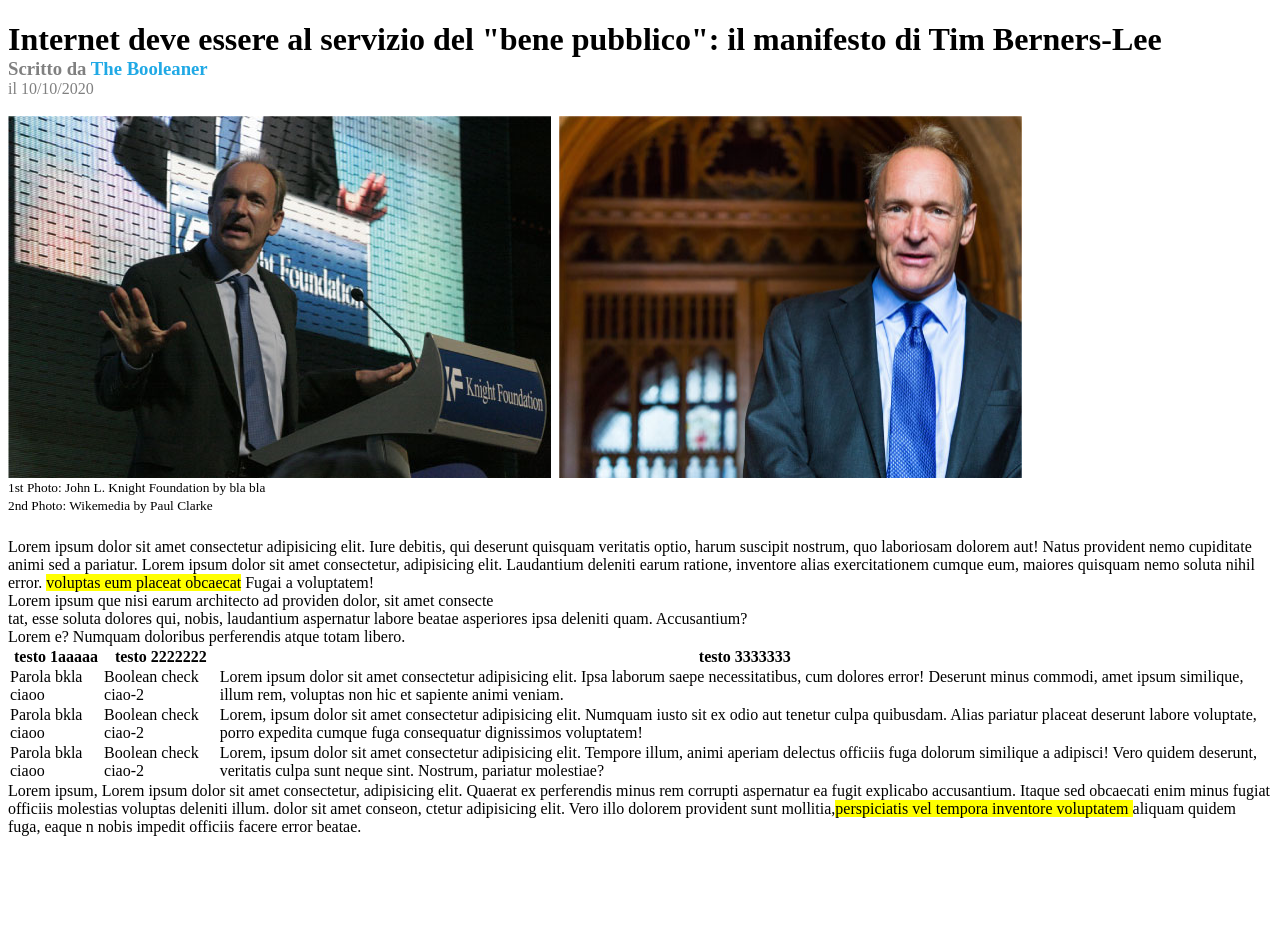
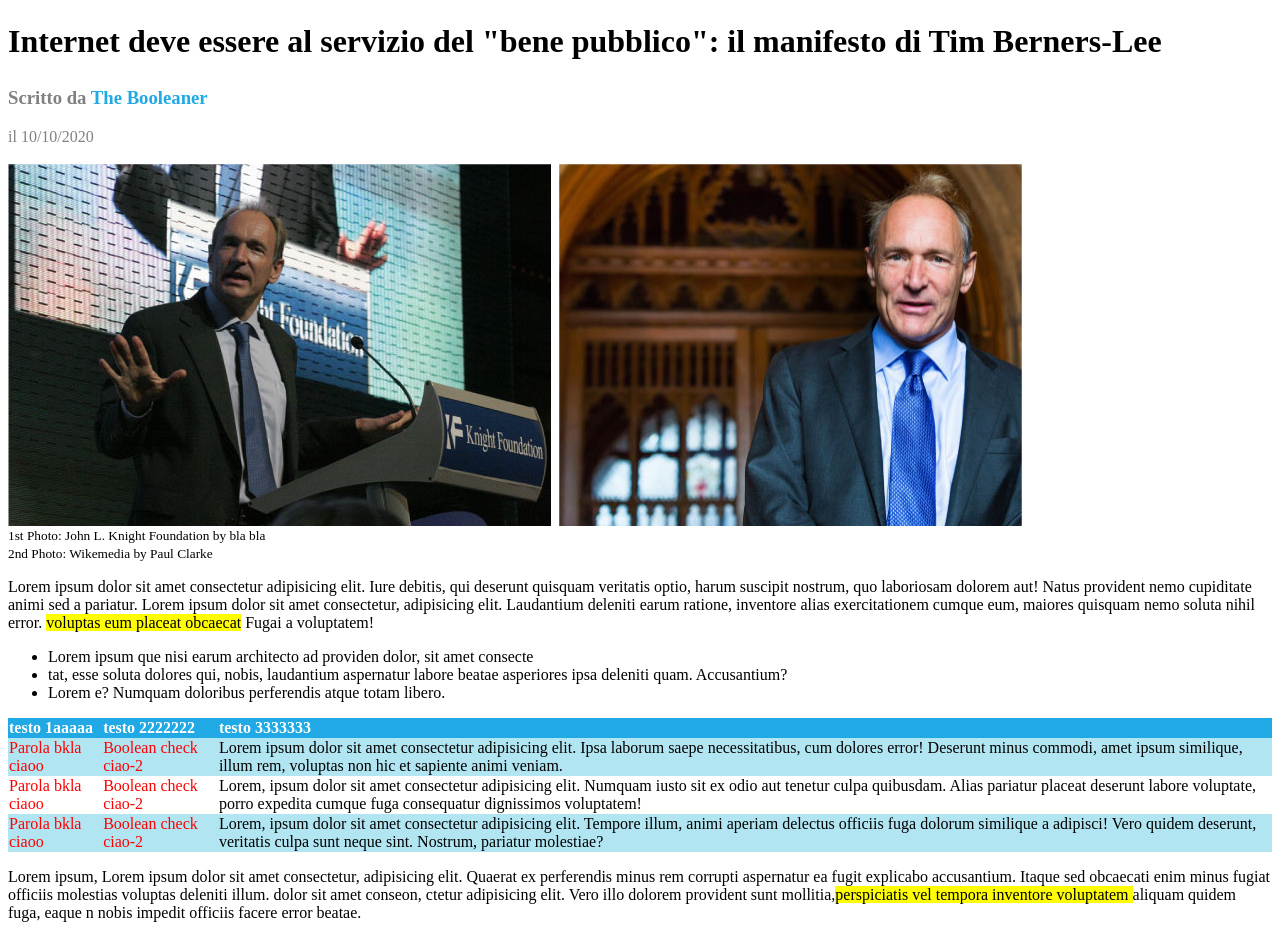
Before and after one commit to dav100ide/html-css-booleaner, a plain HTML site: page index.html in a window 1280 px wide. Shown: the part 103-1041 px from the top of the page. Before the commit the page ends 963 px from the top, so only its background shows below. Drawn offline with Linux system fonts and the light colour scheme.

Commit message:
minor css fix of selectors

```diff
--- a/css/style.css
+++ b/css/style.css
@@ -1,7 +1,7 @@
-* {
+body {
   box-sizing: border-box;
+  padding: 0;
   margin: 0;
-  padding: 0;
 }
 
 main {
@@ -30,7 +30,7 @@ h3,
   color: #808080;
 }
 
-em {
+h3 > em {
   color: #20a9e5;
   font-style: normal;
 }
@@ -41,7 +41,23 @@ em {
   flex-flow: row nowrap;
   gap: 0.5rem; /* gap è lo spazio tra i due tim */
 }
+/* ====================table styling========================= */
+table {
+  text-align: left;
+  width: 100%;
+  border-collapse: collapse;
+}
+thead {
+  color: white;
+  background-color: #20a9e5;
+}
 
-section {
-  margin: 1.5rem auto;
+tbody tr:first-child,
+tbody tr:last-child {
+  background-color: #b1e5f2;
 }
+tbody tr td:first-child,
+tbody tr td:nth-child(2) {
+  color: red;
+}
+/* ====================/table styling============================ */
```
